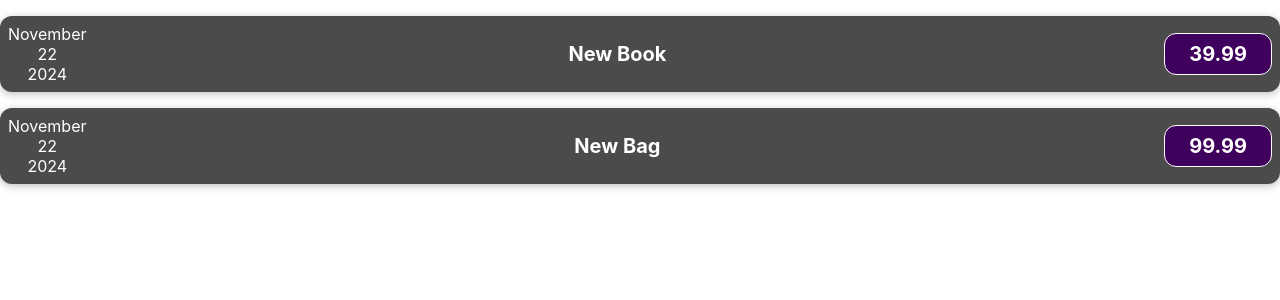
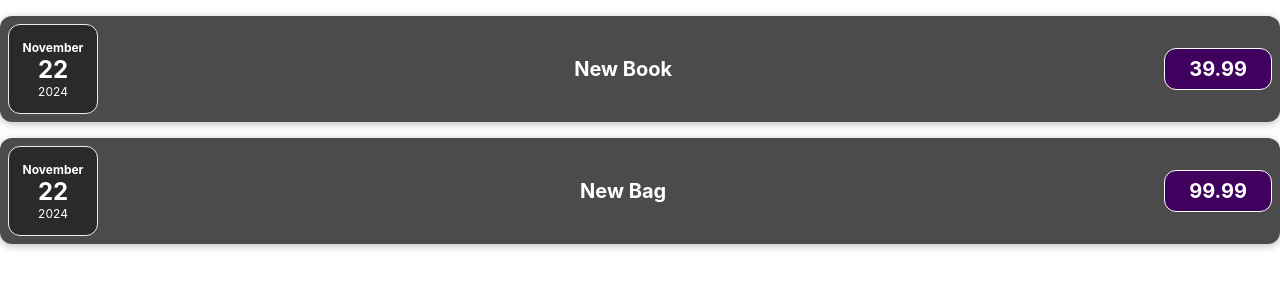
Before and after one commit to ilmarIV/expenses, a React (Create React App) app: page / in a window 1280 px wide. Shown: the top 300 px of the page. Built offline with nearby package versions, Linux system fonts and the light colour scheme.

Commit message:
expense date style

```diff
--- /dev/null
+++ b/src/comp/ExpenseDate.css
@@ -0,0 +1,26 @@
+.expense-date {
+    display: flex;
+    flex-direction: column;
+    width: 5.5rem;
+    height: 5.5rem;
+    border: 1px solid #ececec;
+    background-color: #2a2a2a;
+    color: white;
+    border-radius: 12px;
+    align-items: center;
+    justify-content: center;
+}
+
+.expense-date__month {
+    font-size: 0.75rem;
+    font-weight: bold;
+}
+
+.expense-date__year {
+    font-size: 0.75rem;
+}
+
+.expense-date__day {
+    font-size: 1.5rem;
+    font-weight: bold;
+}
--- a/src/comp/ExpenseDate.js
+++ b/src/comp/ExpenseDate.js
@@ -1,3 +1,4 @@
+import './ExpenseDate.css'
 
 const ExpenseDate = (props) => {
     const month = props.date.toLocaleString('en-EE', {month: 'long'})
@@ -5,10 +6,10 @@
     const year = props.date.getFullYear()
 
     return (
-        <div>
-            <div>{month}</div>
-            <div>{day}</div>
-            <div>{year}</div>
+        <div className='expense-date'>
+            <div className='expense-date__month'>{month}</div>
+            <div className='expense-date__day'>{day}</div>
+            <div className='expense-date__year'>{year}</div>
         </div>
     )
 }
```
